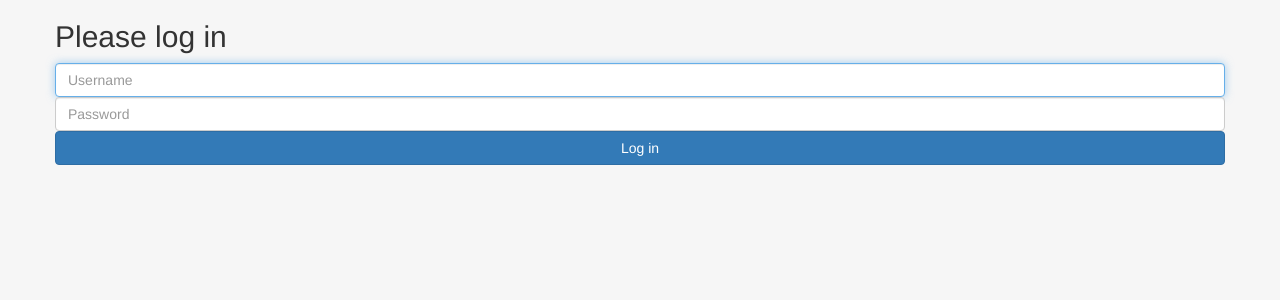
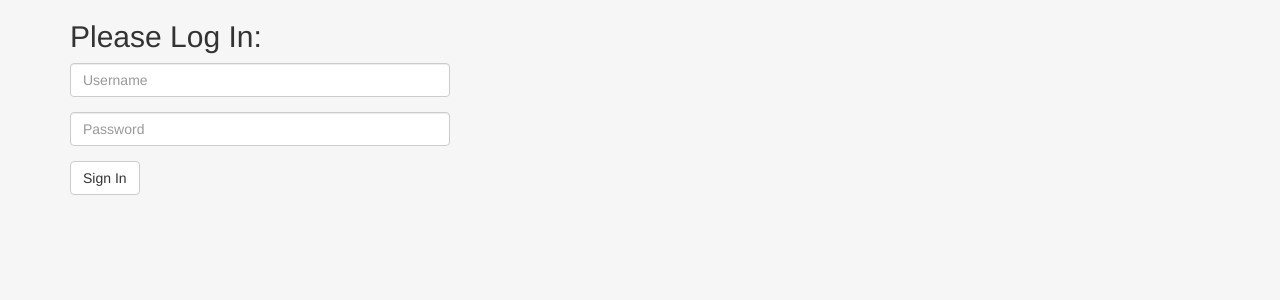
Before and after one commit to AlexanderKM/ClubEarth, a Django app: template clubEarth/earth/templates/login.html in a window 1280 px wide. Shown: the part 52-352 px from the top of the page. Run offline with Django 3.2, Linux system fonts and the light colour scheme; the template is opened without the code that fills it, so the values that code supplies are empty; parts of the project's set-up code (start-up, migrations or seed data) failed here and were passed over; some libraries are stand-ins or nearby versions.

Commit message:
made login redirect better

```diff
--- a/clubEarth/clubEarth/settings.py
+++ b/clubEarth/clubEarth/settings.py
@@ -101,4 +101,4 @@ USE_TZ = True
 
 STATIC_URL = '/static/'
 
-LOGIN_URL = "/login"
+LOGIN_URL = "/login_page"
--- a/clubEarth/clubEarth/urls.py
+++ b/clubEarth/clubEarth/urls.py
@@ -15,7 +15,7 @@ Including another URLconf
 """
 from django.conf.urls import include, url
 from django.contrib import admin
-from earth.views import login, logout
+from earth.views import login, logout, login_page
 
 # Import URLs from earth app
 from earth.urls import urlpatterns as earth_urls
@@ -25,4 +25,5 @@ urlpatterns = [
     url(r'^admin/', include(admin.site.urls)),
     url(r'^login/$', login, name="login"),
     url(r'^logout/$', logout, name="logout"),
+    url(r'^login_page/$', login_page, name="login_page"),
 ]
--- a/clubEarth/earth/templates/login.html
+++ b/clubEarth/earth/templates/login.html
@@ -3,27 +3,27 @@
 
 
 
-<form action="{% url 'login' %}" method="post" >
+<div class="col-md-4">
+        <div class="row row-buffer-bottom">
+            {% if register_success %}<h2>Register success!</h2>{% endif %}
+            <h2>Please Log In: </h2>
+            <form action={% url 'login_page' %} method="post">
                 {% csrf_token %}
                 {% if request.GET.next %}
 				<input type="hidden" name="next" value="{{ request.GET.next }}" />
 				{% endif %}
-	<div class="row">
-		<div class="five columns alpha">
-			<label for="username" class="sr-only">Username</label>
-			<h2 class="form-signin-heading">Please log in</h2>
-			<input type="text" name="username" value="" id="username" class="form-control" placeholder="Username" required autofocus>
-			<label for"password" class="sr-only">Password</label>
-			<input type="password" name="password" value="" id="password" class="form-control" placeholder="Password" required autofocus>
-			<button class="btn btn-primary btn-block" type="submit">Log in</button>
+                <div class="form-group {% if login_failed %}has-error{% endif %}">
                 {% if login_failed %}
-			<p class="text-danger">Login failed: invalid username or password.</p>
+                <label class="control-form" for="username">Login failed</label>
                 {% endif %}
+                <input type="text" class="form-control" name="username" placeholder="Username">
+	            </div>
+	            <div class="form-group {% if login_failed %}has-error{% endif %}">
+	                <input type="password" class="form-control" name="password" placeholder="Password">
+	            </div>
+	            <button type="submit" class="btn btn-default">Sign In</button>
+            </form>
         </div>
     </div>
 
-
-
-</form>
-
 {% endblock content %}
```
Also changed, not shown: clubEarth/earth/views.py (+28 -1 lines). Lines whose indentation alone changed are shown as unchanged.
